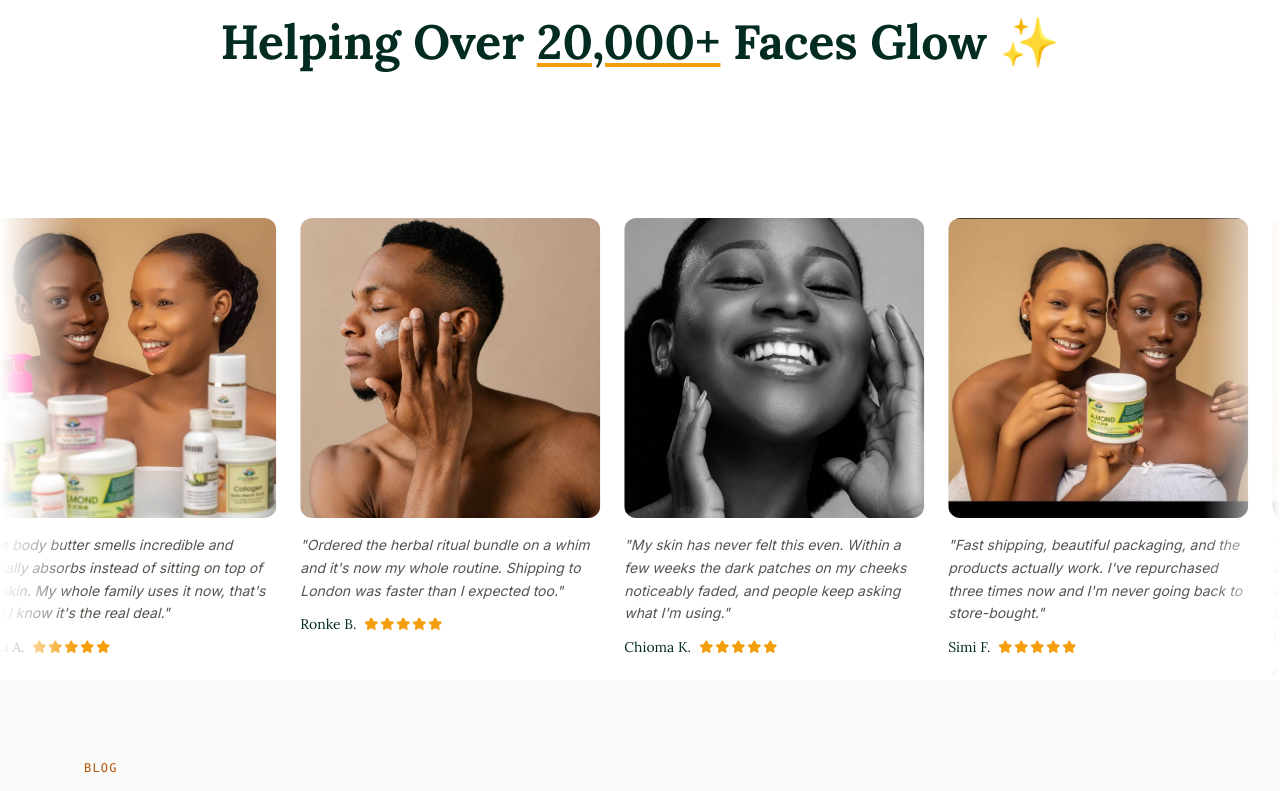
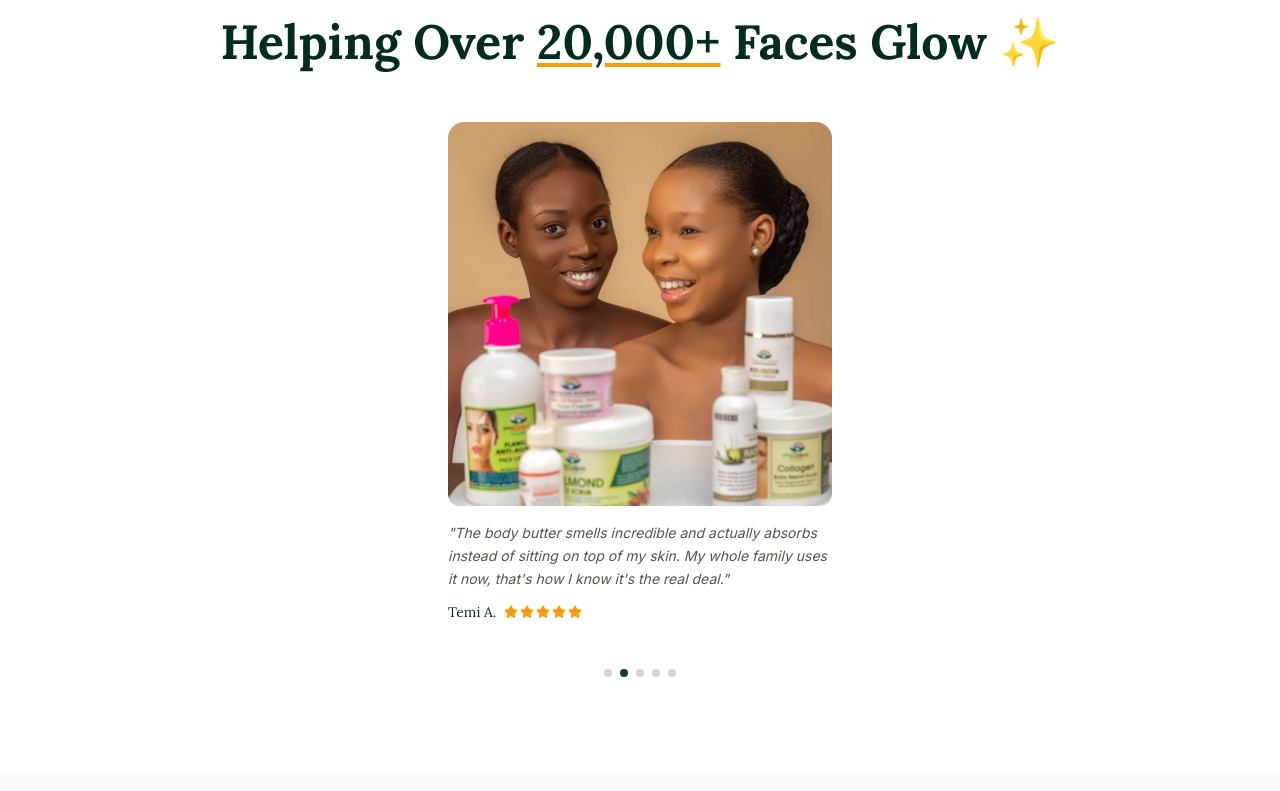
Before and after one commit to jagoman001/Fofo-Deluxe-Herbal-Care, a React (Vite) app: page / in a window 1280 px wide. Shown: the part 4120-4911 px from the top of the page. Built offline with nearby package versions, Linux system fonts and the light colour scheme.

Commit message:
Rebuild reviews as single-card swipeable carousel with dots, remove blog disclaimer

```diff
--- a/src/App.jsx
+++ b/src/App.jsx
@@ -167,6 +167,29 @@ function FofoDeluxeHome() {
   const [activeYear, setActiveYear] = useState(TIMELINE.length - 1);
   const [showAntiAgeingInfo, setShowAntiAgeingInfo] = useState(false);
   const [expandedPost, setExpandedPost] = useState(null);
+  const [testimonialIndex, setTestimonialIndex] = useState(0);
+  const touchStartX = useRef(null);
+
+  useEffect(() => {
+    const timer = setInterval(() => {
+      setTestimonialIndex((i) => (i + 1) % TESTIMONIALS.length);
+    }, 4000);
+    return () => clearInterval(timer);
+  }, []);
+
+  const handleTouchStart = (e) => {
+    touchStartX.current = e.touches[0].clientX;
+  };
+  const handleTouchEnd = (e) => {
+    if (touchStartX.current === null) return;
+    const delta = e.changedTouches[0].clientX - touchStartX.current;
+    if (delta > 40) {
+      setTestimonialIndex((i) => (i - 1 + TESTIMONIALS.length) % TESTIMONIALS.length);
+    } else if (delta < -40) {
+      setTestimonialIndex((i) => (i + 1) % TESTIMONIALS.length);
+    }
+    touchStartX.current = null;
+  };
   const [form, setForm] = useState({ email: "", full_name: "", phone: "", line1: "", line2: "", city: "", postcode: "" });
 
   const filteredProducts = useMemo(() => {
@@ -233,34 +256,6 @@ function FofoDeluxeHome() {
       <style>{`
         @import url('https://fonts.googleapis.com/css2?family=Lora:ital,wght@0,400;0,500;0,600;0,700;1,400;1,500;1,600;1,700&display=swap');
         .font-serif { font-family: 'Lora', serif !important; }
-
-        .reviews-marquee-viewport {
-          overflow: hidden;
-          width: 100%;
-          -webkit-mask-image: linear-gradient(to right, transparent, black 6%, black 94%, transparent);
-          mask-image: linear-gradient(to right, transparent, black 6%, black 94%, transparent);
-        }
-        .reviews-marquee-track {
-          display: flex;
-          gap: 1.5rem;
-          width: max-content;
-          animation: reviews-marquee-scroll 32s linear infinite;
-        }
-        .reviews-marquee-viewport:hover .reviews-marquee-track {
-          animation-play-state: paused;
-        }
-        .reviews-marquee-card {
-          flex: 0 0 auto;
-          width: 260px;
-          text-align: left;
-        }
-        @media (min-width: 640px) {
-          .reviews-marquee-card { width: 300px; }
-        }
-        @keyframes reviews-marquee-scroll {
-          from { transform: translateX(0); }
-          to { transform: translateX(-50%); }
-        }
       `}</style>
       {/* ---------- ANNOUNCEMENT BAR ---------- */}
       <div className="bg-emerald-950 text-stone-200 text-xs py-2 overflow-hidden">
@@ -529,12 +524,19 @@ function FofoDeluxeHome() {
               Faces Glow ✨
             </h2>
           </Reveal>
-        </div>
 
-        <div className="reviews-marquee-viewport">
-          <div className="reviews-marquee-track">
-            {[...TESTIMONIALS, ...TESTIMONIALS].map((t, i) => (
-              <div key={i} className="reviews-marquee-card">
+          <div className="max-w-sm mx-auto">
+            <div
+              className="overflow-hidden rounded-2xl"
+              onTouchStart={handleTouchStart}
+              onTouchEnd={handleTouchEnd}
+            >
+              <div
+                className="flex transition-transform duration-500 ease-out"
+                style={{ transform: `translateX(-${testimonialIndex * 100}%)` }}
+              >
+                {TESTIMONIALS.map((t, i) => (
+                  <div key={i} className="w-full shrink-0 text-left">
                     <div className="aspect-square rounded-xl overflow-hidden bg-stone-100 mb-4">
                       <img src={t.photo} alt={t.name} className="w-full h-full object-cover" />
                     </div>
@@ -552,6 +554,20 @@ function FofoDeluxeHome() {
                     </div>
                   </div>
                 ))}
+              </div>
+            </div>
+
+            <div className="flex justify-center items-center gap-2 mt-6">
+              {TESTIMONIALS.map((_, i) => (
+                <button
+                  key={i}
+                  onClick={() => setTestimonialIndex(i)}
+                  aria-label={`Go to testimonial ${i + 1}`}
+                  className="w-2 h-2 rounded-full transition-colors"
+                  style={{ backgroundColor: testimonialIndex === i ? "#1c3a2e" : "#d6d3d1" }}
+                />
+              ))}
+            </div>
           </div>
         </div>
       </section>
@@ -609,9 +625,6 @@ function FofoDeluxeHome() {
             </Reveal>
           ))}
         </div>
-        <p className="text-xs text-stone-400 mt-6">
-          *Placeholder blog posts, replace with real articles once written, or link out to your actual blog.
-        </p>
       </section>
 
       <section id="faq" className="max-w-3xl mx-auto px-5 py-16 md:py-20">
```
Lines whose indentation alone changed are shown as unchanged.
